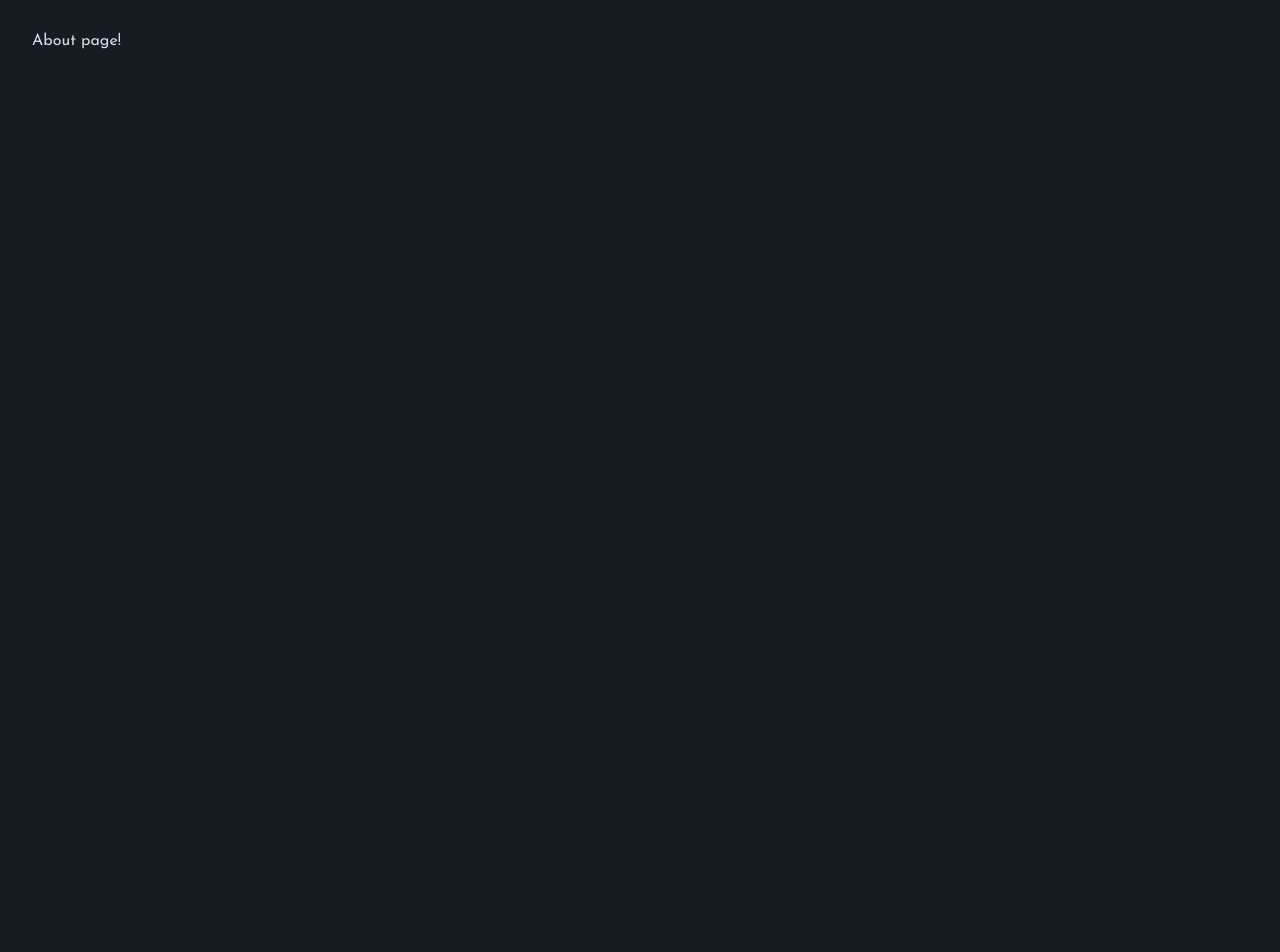
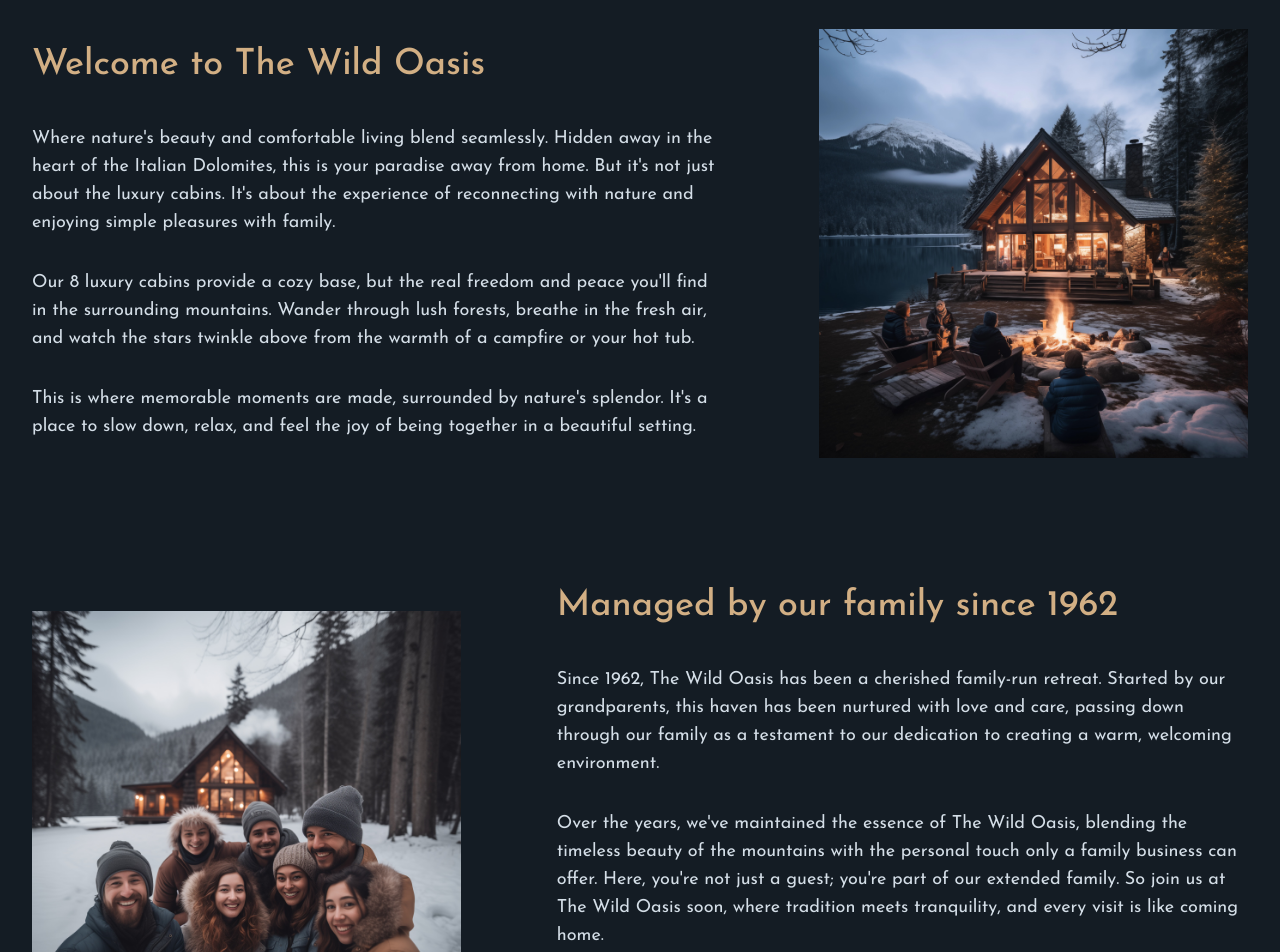
Before and after one commit to mainaliashish/the-wild-oasis-website, a Next.js app: page /about in a window 1280 px wide. Shown: the part 120-1072 px from the top of the page. Before the commit the page ends 800 px from the top, so only its background shows below. Built offline with nearby package versions, Linux system fonts and the light colour scheme.

Commit message:
update: - update about page

```diff
--- a/app/about/page.js
+++ b/app/about/page.js
@@ -2,5 +2,77 @@
   title: "About Page",
 };
 export default function Page() {
-  return <h1>About page!</h1>;
+  return (
+    <div className="grid grid-cols-5 gap-x-24 gap-y-32 text-lg items-center">
+      <div className="col-span-3">
+        <h1 className="text-4xl mb-10 text-accent-400 font-medium">
+          Welcome to The Wild Oasis
+        </h1>
+
+        <div className="space-y-8">
+          <p>
+            Where nature&apos;s beauty and comfortable living blend seamlessly.
+            Hidden away in the heart of the Italian Dolomites, this is your
+            paradise away from home. But it&apos;s not just about the luxury
+            cabins. It&apos;s about the experience of reconnecting with nature
+            and enjoying simple pleasures with family.
+          </p>
+          <p>
+            Our 8 luxury cabins provide a cozy base, but the real freedom and
+            peace you&apos;ll find in the surrounding mountains. Wander through
+            lush forests, breathe in the fresh air, and watch the stars twinkle
+            above from the warmth of a campfire or your hot tub.
+          </p>
+          <p>
+            This is where memorable moments are made, surrounded by
+            nature&apos;s splendor. It&apos;s a place to slow down, relax, and
+            feel the joy of being together in a beautiful setting.
+          </p>
+        </div>
+      </div>
+
+      <div className="col-span-2">
+        <img
+          src="/about-1.jpg"
+          alt="Family sitting around a fire pit in front of cabin"
+        />
+      </div>
+
+      <div className="col-span-2">
+        <img src="/about-2.jpg" alt="Family that manages The Wild Oasis" />
+      </div>
+
+      <div className="col-span-3">
+        <h1 className="text-4xl mb-10 text-accent-400 font-medium">
+          Managed by our family since 1962
+        </h1>
+
+        <div className="space-y-8">
+          <p>
+            Since 1962, The Wild Oasis has been a cherished family-run retreat.
+            Started by our grandparents, this haven has been nurtured with love
+            and care, passing down through our family as a testament to our
+            dedication to creating a warm, welcoming environment.
+          </p>
+          <p>
+            Over the years, we&apos;ve maintained the essence of The Wild Oasis,
+            blending the timeless beauty of the mountains with the personal
+            touch only a family business can offer. Here, you&apos;re not just a
+            guest; you&apos;re part of our extended family. So join us at The
+            Wild Oasis soon, where tradition meets tranquility, and every visit
+            is like coming home.
+          </p>
+
+          <div>
+            <a
+              href="/cabins"
+              className="inline-block mt-4 bg-accent-500 px-8 py-5 text-primary-800 text-lg font-semibold hover:bg-accent-600 transition-all"
+            >
+              Explore our luxury cabins
+            </a>
+          </div>
+        </div>
+      </div>
+    </div>
+  );
 }
```
